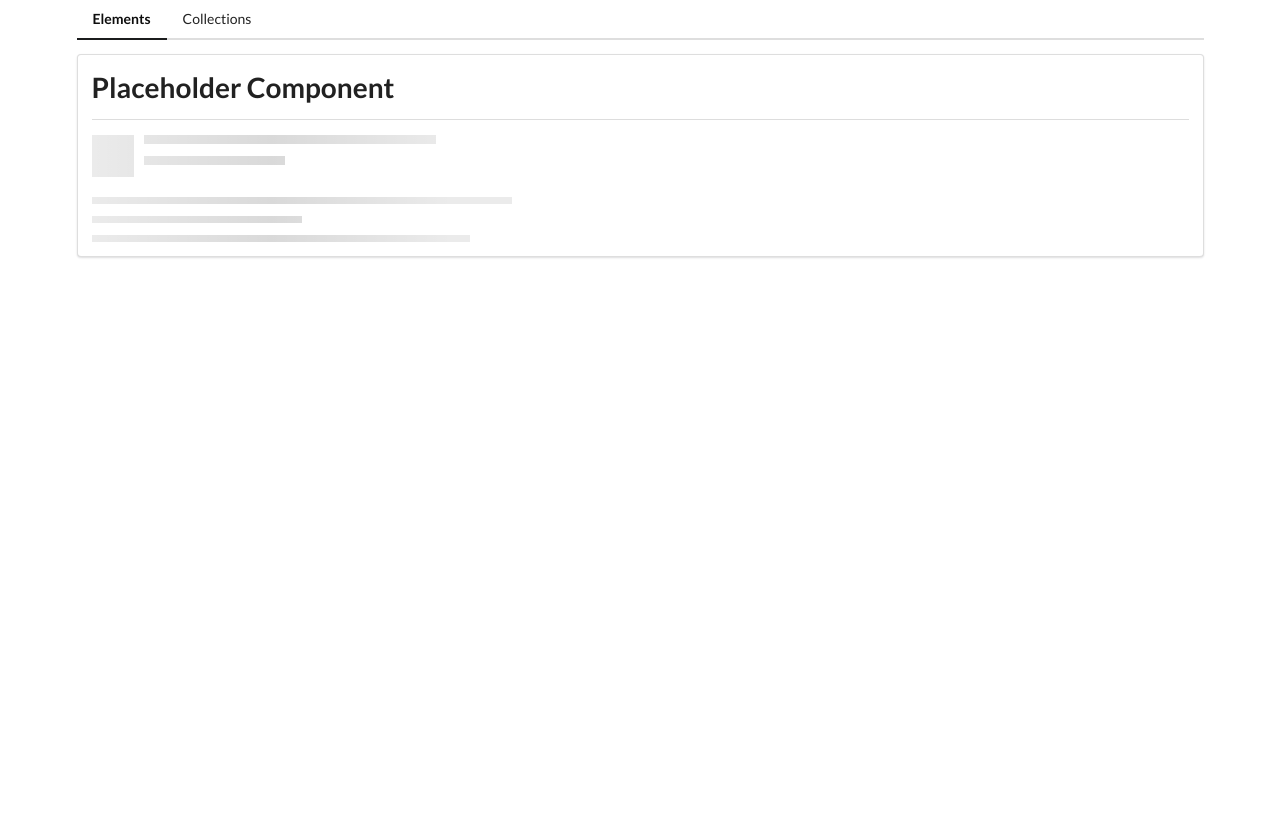
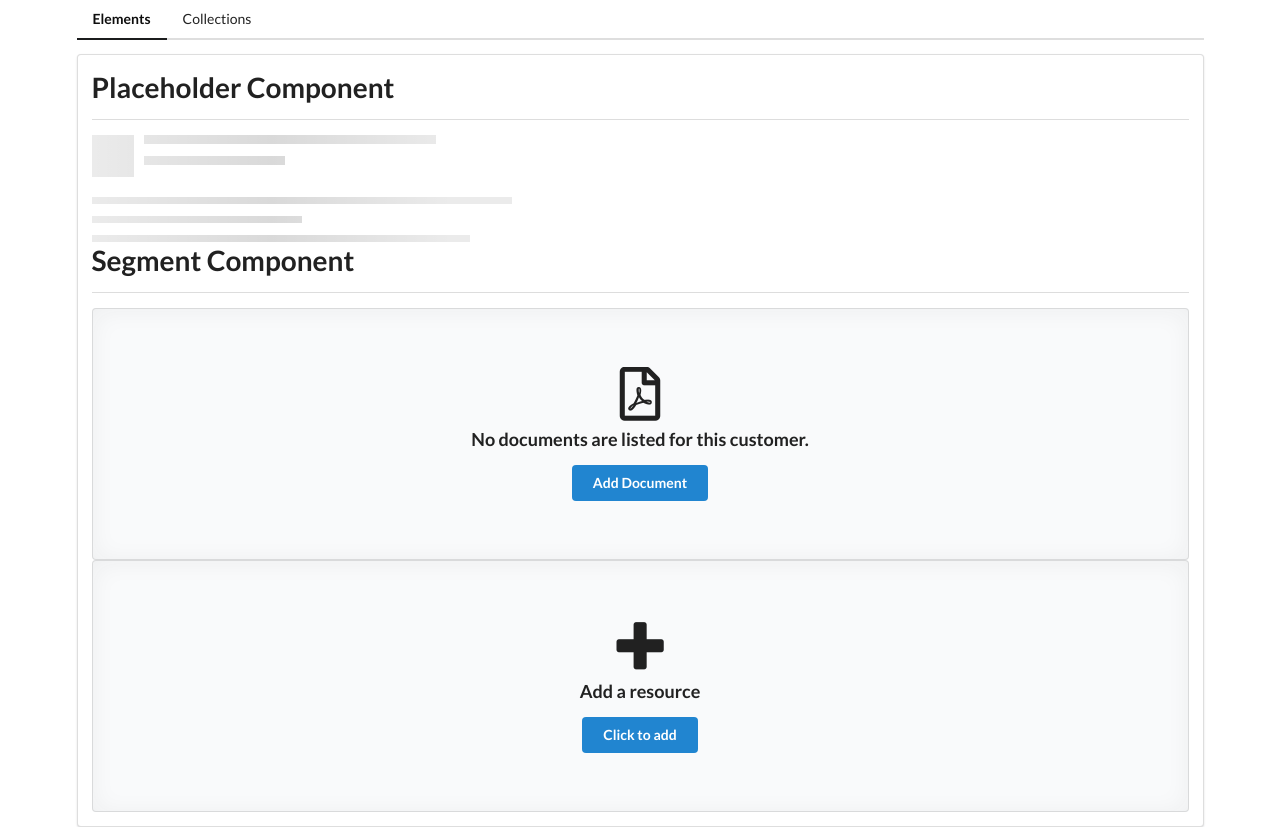
Before and after one commit to mczekajski/angular-exercise-2, an Angular app: page /elements in a window 1280 px wide. Before the commit the page ends 800 px from the top, so only its background shows below. Built offline with nearby package versions, Linux system fonts and the light colour scheme.

Commit message:
Add segment component

```diff
--- a/src/app/elements/elements-home/elements-home.component.html
+++ b/src/app/elements/elements-home/elements-home.component.html
@@ -1,2 +1,19 @@
 <app-divider>Placeholder Component</app-divider>
 <app-placeholder [header]="true" [lines]="3"></app-placeholder>
+
+<app-divider>Segment Component</app-divider>
+<app-segment>
+  <header>
+    <i class="pdf file outline icon"></i>
+    No documents are listed for this customer.
+  </header>
+  <button class="ui primary button">Add Document</button>
+</app-segment>
+
+<app-segment>
+    <header>
+      <i class="add icon"></i>
+      Add a resource
+    </header>
+    <button class="ui primary button">Click to add</button>
+  </app-segment>
--- a/src/app/elements/elements.module.ts
+++ b/src/app/elements/elements.module.ts
@@ -6,10 +6,11 @@ import { ElementsHomeComponent } from './elements-home/elements-home.component';
 import { PlaceholderComponent } from './placeholder/placeholder.component';
 import { TimesDirective } from './times.directive';
 import { SharedModule } from '../shared/shared.module';
+import { SegmentComponent } from './segment/segment.component';
 
 
 @NgModule({
-  declarations: [ElementsHomeComponent, PlaceholderComponent, TimesDirective],
+  declarations: [ElementsHomeComponent, PlaceholderComponent, TimesDirective, SegmentComponent],
   imports: [
     CommonModule,
     ElementsRoutingModule,
--- /dev/null
+++ b/src/app/elements/segment/segment.component.css
@@ -0,0 +1,3 @@
+div.ui.icon.header:empty {
+    display: none;
+}
--- /dev/null
+++ b/src/app/elements/segment/segment.component.html
@@ -0,0 +1,6 @@
+<div class="ui placeholder segment">
+  <div class="ui icon header">
+    <ng-content select="header"></ng-content>
+  </div>
+  <ng-content></ng-content>
+</div>
--- /dev/null
+++ b/src/app/elements/segment/segment.component.ts
@@ -0,0 +1,15 @@
+import { Component, OnInit } from '@angular/core';
+
+@Component({
+  selector: 'app-segment',
+  templateUrl: './segment.component.html',
+  styleUrls: ['./segment.component.css']
+})
+export class SegmentComponent implements OnInit {
+
+  constructor() { }
+
+  ngOnInit(): void {
+  }
+
+}
```
Also changed, not shown: 1 other file (tests, documents, lock files or other folders).
